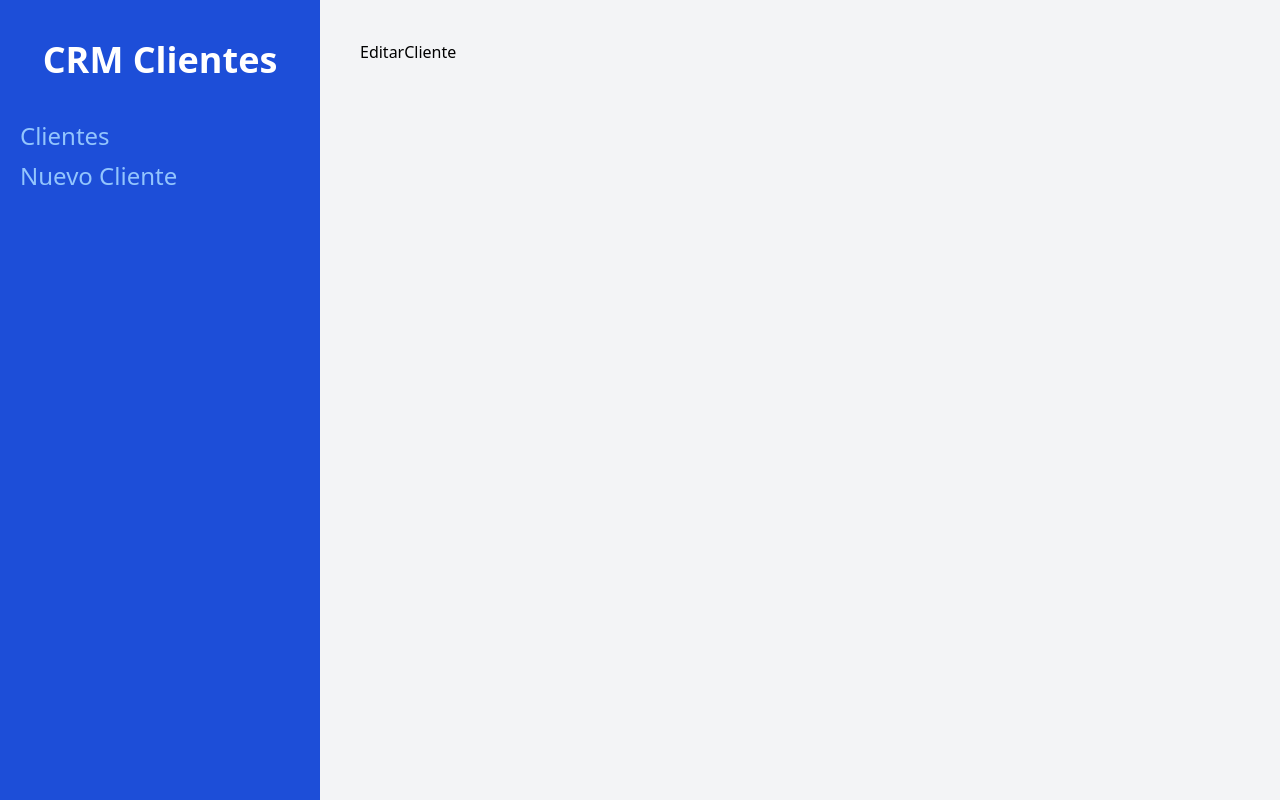
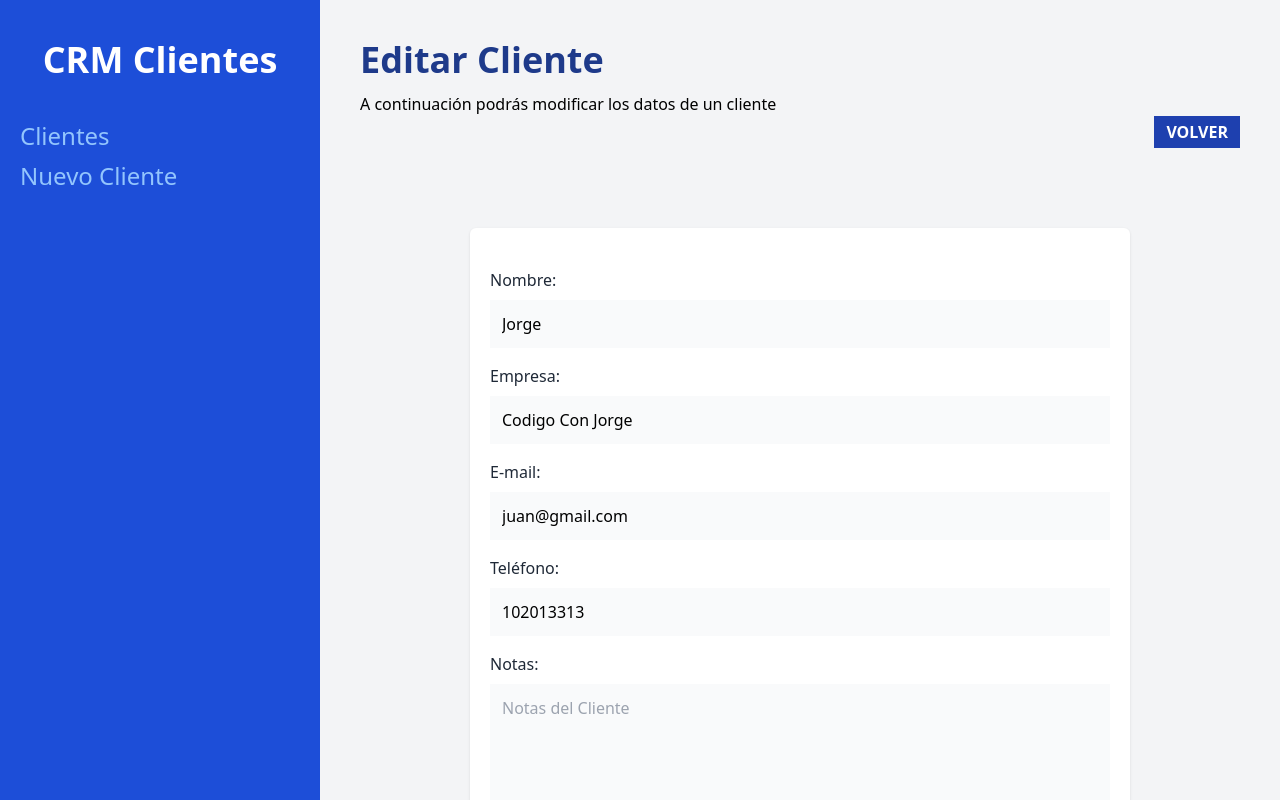
Before and after one commit to JorgeMeza93/Administrador-Clientes-React, a React (Vite) app: page /clientes/1/editar in a window 1280 px wide. Built offline with nearby package versions, Linux system fonts and the light colour scheme; data requests are answered from the project's data file.

Commit message:
Recuperar info en el formulario al editar cliente

```diff
--- a/src/components/Formulario.jsx
+++ b/src/components/Formulario.jsx
@@ -12,6 +12,7 @@
                     className="mt-2 block w-full p-3 bg-gray-50"
                     placeholder="Nombre del Cliente"
                     name="nombre"
+                    defaultValue={cliente?.nombre}
                 />
             </div>
             <div className="mb-4">
@@ -25,6 +26,7 @@
                     className="mt-2 block w-full p-3 bg-gray-50"
                     placeholder="Empresa del Cliente"
                     name="empresa"
+                    defaultValue={cliente?.empresa}
                 />
             </div>
 
@@ -39,6 +41,7 @@
                     className="mt-2 block w-full p-3 bg-gray-50"
                     placeholder="Email del Cliente"
                     name="email"
+                    defaultValue={cliente?.email}
                 />
             </div>
 
@@ -53,6 +56,7 @@
                     className="mt-2 block w-full p-3 bg-gray-50"
                     placeholder="Teléfono del Cliente"
                     name="telefono"
+                    defaultValue={cliente?.telefono}
                 />
             </div>
 
@@ -68,6 +72,7 @@
                     className="mt-2 block w-full p-3 bg-gray-50 h-40 align-self"
                     placeholder="Notas del Cliente"
                     name="notas"
+                    defaultValue={cliente?.notas}
                 />
             </div>
         </>
--- a/src/main.jsx
+++ b/src/main.jsx
@@ -23,7 +23,8 @@
       {
         path: "/clientes/nuevo",
         element: <NuevoCliente/> ,
-        action: nuevoClienteAction
+        action: nuevoClienteAction,
+        errorElement: <ErrorPage/>
       },{
         path: "/clientes/:clienteId/editar",
         element: <EditarCliente/>,
--- a/src/pages/EditarCliente.jsx
+++ b/src/pages/EditarCliente.jsx
@@ -1,5 +1,7 @@
 import React from 'react'
 import { obtenerCliente } from '../data/Clientes';
+import { Form, useNavigate, useLoaderData } from 'react-router-dom';
+import Formulario from '../components/Formulario';
 
 export async function loader({params}){
     const cliente = await obtenerCliente(params.clienteId);
@@ -13,8 +15,40 @@
 }
 
 const EditarCliente = () => {
+  const navigate = useNavigate();
+  const cliente = useLoaderData();
+  console.log(cliente);
   return (
-    <div>EditarCliente</div>
+    <div>
+       <h1 className='font-black text-4xl text-blue-900'>Editar Cliente</h1>
+       <p className='mt-3'>A continuación podrás modificar los datos de un cliente</p>
+      <div className='flex justify-end'>
+        <button
+          className='bg-blue-800 text-white px-3 py-1 font-bold uppercase'
+          onClick={ () => navigate("/")}
+        >
+          Volver
+        </button>
+      </div>
+      <div className='bg-white shadow rounded-md md:w-3/4 mx-auto px-5 py-10 mt-20'>
+        {/*errores?.length && errores.map( (error, i) => {
+          return <Error key={i}>{error}</Error>
+        })*/}
+        <Form
+          method='post'
+          noValidate
+        >
+          <Formulario
+            cliente={cliente}
+          />
+          <input type="submit"
+            className='mt-5 w-full bg-blue-700 p-3 uppercase font-bold text-white text-lg'
+            value="Registar Cliente"
+          />
+        </Form>
+      </div>
+
+    </div>
   )
 }
 
```
